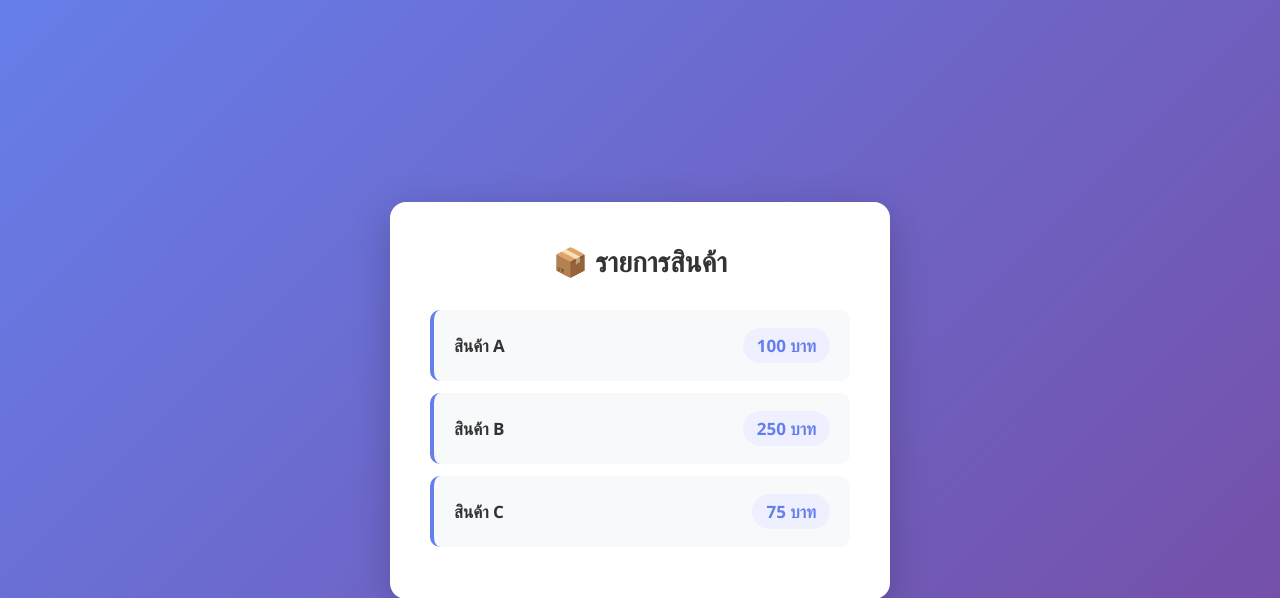
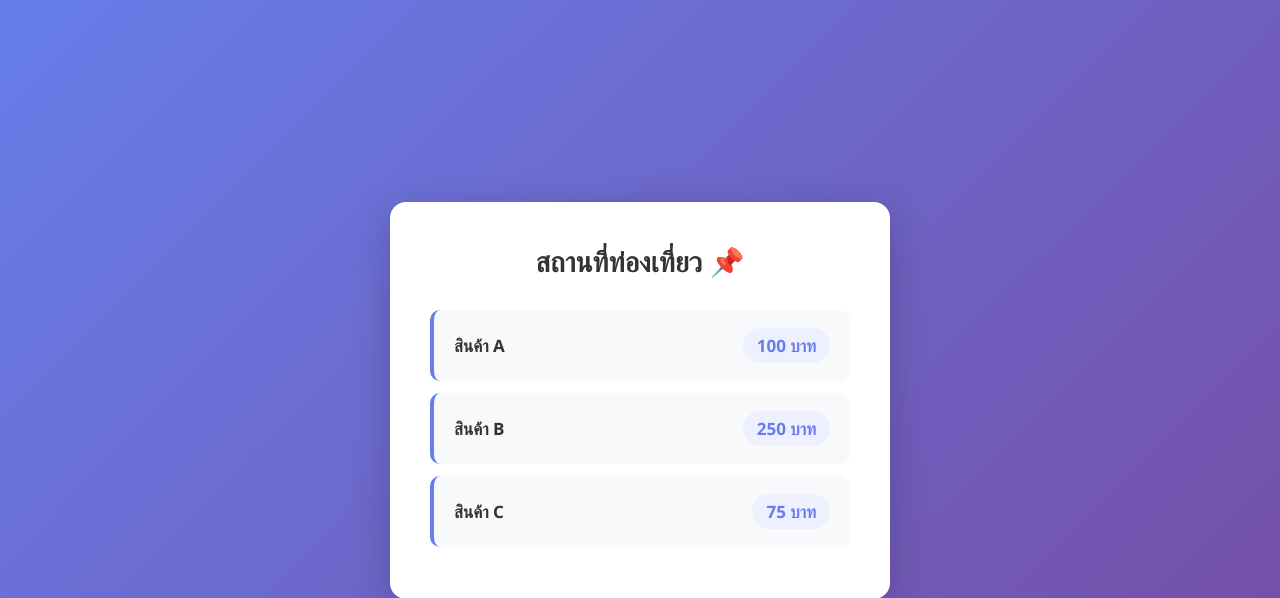
Before and after one commit to ChitsanuphongZa555/geographywork, a Flask app: page / in a window 1280 px wide. Shown: the top 598 px of the page. Run offline with Flask 3, Linux system fonts and the light colour scheme.

Commit message:
fix: complete index.html template

```diff
--- a/templates/index.html
+++ b/templates/index.html
@@ -71,7 +71,7 @@
 </head>
 <body>
     <div class="container">
-        <h1>📦 รายการสินค้า</h1>
+        <h1>สถานที่ท่องเที่ยว 📌</h1>
         {% for item in items %}
         <div class="item-card">
             <span class="item-name">{{ item.name }}</span>
```
Also changed, not shown: 1 other file.
